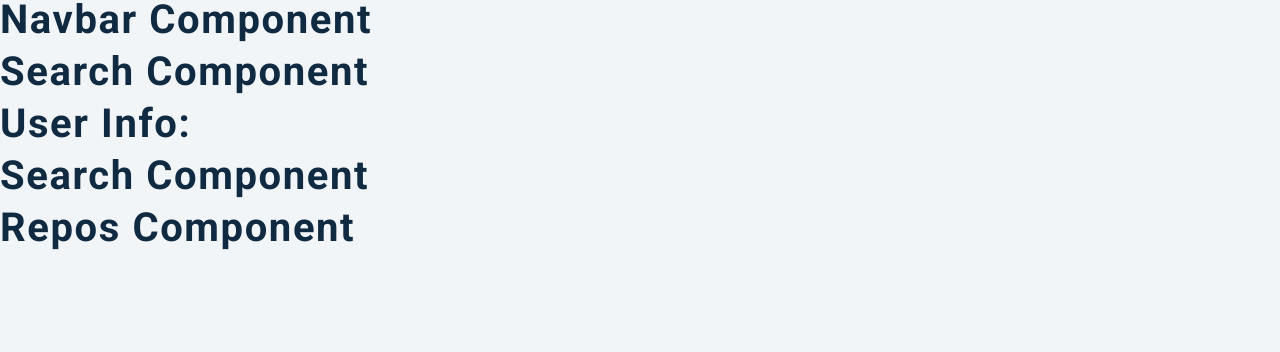
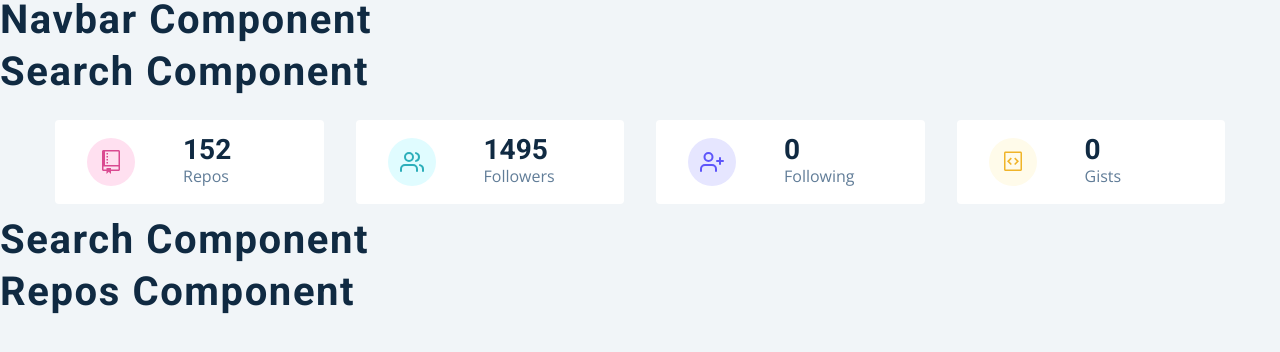
Before and after one commit to badjatya/Gitops, a React (Create React App) app: page / in a window 1280 px wide. Shown: the top 352 px of the page. Built offline with nearby package versions, Linux system fonts and the light colour scheme.

Commit message:
Info Component styled

```diff
--- a/src/components/Info.js
+++ b/src/components/Info.js
@@ -5,9 +5,61 @@ import { GoRepo, GoGist } from "react-icons/go";
 import { FiUsers, FiUserPlus } from "react-icons/fi";
 
 const UserInfo = () => {
-  const data = React.useContext(GithubContext);
-  console.log(data);
-  return <h2>user info:</h2>;
+  const { githubUser } = React.useContext(GithubContext);
+  const { public_repos, followers, following, public_gists } = githubUser;
+
+  const items = [
+    {
+      id: 1,
+      icon: <GoRepo className="icon" />,
+      label: "repos",
+      value: public_repos,
+      color: "pink",
+    },
+    {
+      id: 2,
+      icon: <FiUsers className="icon" />,
+      label: "followers",
+      value: followers,
+      color: "green",
+    },
+    {
+      id: 3,
+      icon: <FiUserPlus className="icon" />,
+      label: "following",
+      value: following,
+      color: "purple",
+    },
+    {
+      id: 4,
+      icon: <GoGist className="icon" />,
+      label: "gists",
+      value: public_gists,
+      color: "yellow",
+    },
+  ];
+
+  return (
+    <section className="section">
+      <Wrapper className="section-center">
+        {items.map((item) => {
+          return <Item key={item.id} {...item}></Item>;
+        })}
+      </Wrapper>
+    </section>
+  );
+};
+
+const Item = ({ icon, label, value, color }) => {
+  return (
+    <article className="item">
+      <span className={color}>{icon}</span>
+      <div>
+        <h3>{value}</h3>
+        <p>{label}</p>
+      </div>
+    </article>
+  );
 };
 
 const Wrapper = styled.section`
```
